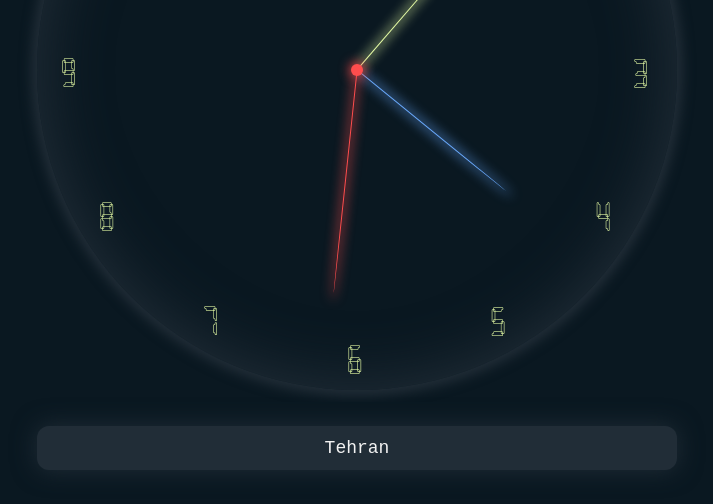
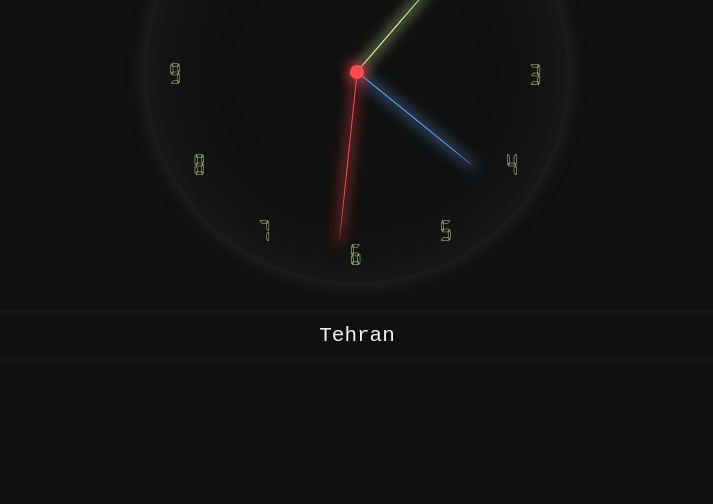
Before and after one commit to devshashtag/analog-world-clock, a plain HTML site: page index.html in a window 1280 px wide. Shown: the part 296-800 px from the top of the page, without its empty margins (283-996 px from the left). Drawn offline with Linux system fonts and the light colour scheme.

Commit message:
responsive fixed

```diff
--- a/assets/css/styles.css
+++ b/assets/css/styles.css
@@ -8,10 +8,10 @@
 }
 
 :root {
-  --bg: #0a1821;
+  --bg: #101010;
   --fg: #f2f2f2;
   --bg-clock: var(--bg);
-  --bg-clock-shadow: #212d37;
+  --bg-clock-shadow: #202020;
   --fg-clock-number: #e8ffa7;
 
   --bg-hand-hour: #e8ffa7;
@@ -48,35 +48,28 @@
 
 html {
   font-size: 0.625rem;
-}
-
-@media (min-width: 768px) {
-  html {
-    font-size: 0.6875rem;
-  }
-}
-@media (min-width: 1200px) {
-  html {
-    font-size: 0.75rem;
-  }
+  height: 100%;
 }
 
 body {
-  height: 100vh;
+  height: 100%;
   font-size: 2rem;
   font-family: 'loopy', monospace;
+
+  background-color: var(--bg);
+  color: var(--fg);
 }
 
 .container {
   height: 100%;
-  background-color: var(--bg);
-  color: var(--fg);
+  max-width: 1440px;
+  margin: 0 auto;
 
   display: flex;
   align-items: center;
   justify-content: center;
   flex-direction: column;
-  gap: 2rem;
+  gap: 1rem;
 }
 
 #world-clock {
@@ -90,10 +83,10 @@ body {
 .clock {
   position: relative;
   background: var(--bg-clock);
-  width: 70%;
+  width: 30rem;
   aspect-ratio: 1;
   border-radius: 50%;
-  box-shadow: 0 0 1rem 0.5rem var(--bg-clock-shadow), 0 0 5rem 0.5rem var(--bg-clock-shadow) inset;
+  box-shadow: 0 0 1rem 0.5rem var(--bg-clock-shadow), 0 0 5rem var(--bg-clock-shadow) inset;
 }
 
 .clock .number {
@@ -104,7 +97,7 @@ body {
   width: 100%;
   height: 100%;
 
-  font-size: 3vw;
+  font-size: 2rem;
   color: var(--fg-clock-number);
   padding: 1rem;
   display: flex;
@@ -177,7 +170,7 @@ body {
 
 .minute-hand {
   position: absolute;
-  height: 30%;
+  height: 35%;
   background-color: var(--bg-hand-minute);
   box-shadow: 0 -0.5rem 1rem 0.1rem var(--bg-hand-minute);
   z-index: 10;
@@ -185,7 +178,7 @@ body {
 
 .second-hand {
   position: absolute;
-  height: 35%;
+  height: 40%;
   background-color: var(--bg-hand-second);
   box-shadow: 0 -0.5rem 1rem 0.1rem var(--bg-hand-second);
   z-index: 12;
@@ -210,7 +203,7 @@ body {
 }
 
 #timezone {
-  background-color: var(--bg-clock-shadow);
+  background-color: var(--bg-clock);
   font-family: monospace;
   text-transform: capitalize;
   color: var(--fg);
@@ -220,21 +213,53 @@ body {
   text-align: center;
   border-radius: 1rem;
   cursor: pointer;
-  box-shadow: 0 0 2rem var(--bg-clock-shadow);
+  box-shadow: 0 0 1rem var(--bg-clock-shadow) inset;
 
   appearance: none;
   -webkit-appearance: none;
   -moz-appearance: none;
 }
 
+#timezone:hover {
+  box-shadow: 0 0 1rem var(--bg-clock-shadow), 0 0 1rem var(--bg-clock-shadow) inset;
+}
+
+@media (min-width: 576px) {
+  html {
+    font-size: 0.6875rem;
+  }
+}
+
 @media (min-width: 768px) {
   html {
-    .clock {
-      width: 50vw;
-    }
-
-    #timezone {
-      width: 50%;
-    }
+    font-size: 0.75rem;
   }
 }
+
+@media (min-width: 992px) {
+  html {
+    font-size: 0.8125rem;
+  }
+}
+
+@media (min-width: 1200px) {
+  html {
+    font-size: 0.875rem;
+  }
+}
+
+@media (min-width: 1400px) {
+  html {
+    font-size: 0.9375rem;
+  }
+}
+
+@media (min-width: 1920px) {
+  html {
+    font-size: 1rem;
+  }
+
+  #timezome {
+    width: 50%;
+  }
+}
```
